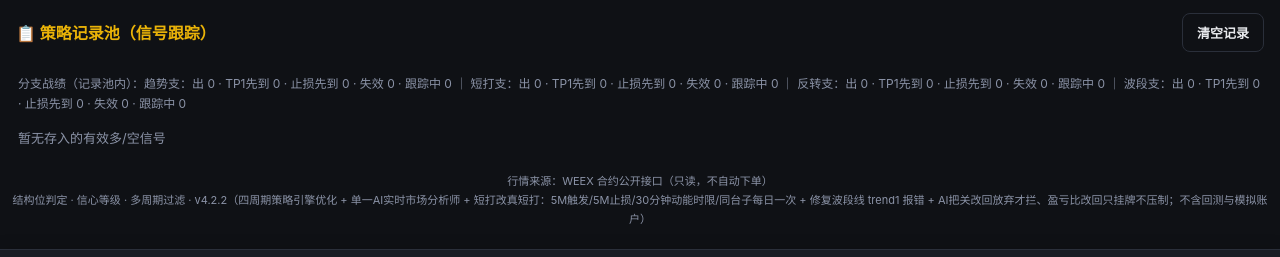
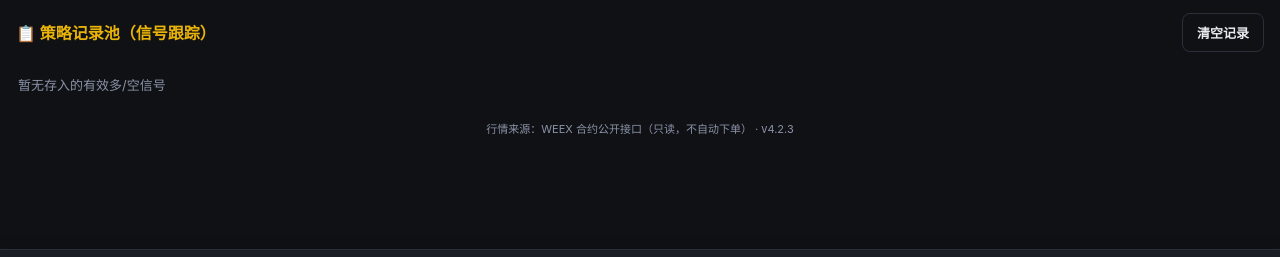
Before and after one commit to kakaabc447/weex-v4.1, a plain HTML site: page index.html in a window 1280 px wide. Shown: the part 491-748 px from the top of the page. Drawn offline with Linux system fonts and the light colour scheme; no server answers.

Commit message:
Add files via upload

```diff
--- a/index.html
+++ b/index.html
@@ -3,7 +3,7 @@
 <head>
 <meta charset="UTF-8">
 <meta name="viewport" content="width=device-width,initial-scale=1,maximum-scale=1,user-scalable=no">
-<title>浪浪风格 WEEX AI 策略雷达 v4.2.2</title>
+<title>浪浪风格 WEEX AI 策略雷达 v4.2.3</title>
 <style>
 /* ===== 主题变量 ===== */
 :root {
@@ -275,15 +275,13 @@ position: relative;
 <div class="record-title">📋 策略记录池（信号跟踪）</div>
 <button class="btn btn-secondary" onclick="clearRecordPool()">清空记录</button>
 </div>
-<div class="branch-stats" id="branchStats"></div>
 <div id="recordPool">
 <div style="color:var(--muted);font-size:13px;padding:6px">暂无存入的有效多/空信号</div>
 </div>
 </div>
 
 <div class="footer-note">
-行情来源：WEEX 合约公开接口（只读，不自动下单）<br>
-结构位判定 · 信心等级 · 多周期过滤 · v4.2.2（四周期策略引擎优化 + 单一AI实时市场分析师 + 短打改真短打：5M触发/5M止损/30分钟动能时限/同台子每日一次 + 修复波段线 trend1 报错 + AI把关改回放弃才拦、盈亏比改回只挂牌不压制；不含回测与模拟账户）
+行情来源：WEEX 合约公开接口（只读，不自动下单） · v4.2.3
 </div>
 
 <div class="actions">
@@ -1898,7 +1896,7 @@ if (recR) r.aiText = recR.aiText;
 }
 document.getElementById("cards").innerHTML = results.map(renderCard).join("");
 
-const btns = document.querySelectorAll('.tab-btn');
+const btns = document.querySelectorAll('#tabContainer .tab-btn');
 btns.forEach((b, index) => {
 if (index === ["group1", "group2", "group3", "group4"].indexOf(currentTab)) b.classList.add('active');
 else b.classList.remove('active');
```
